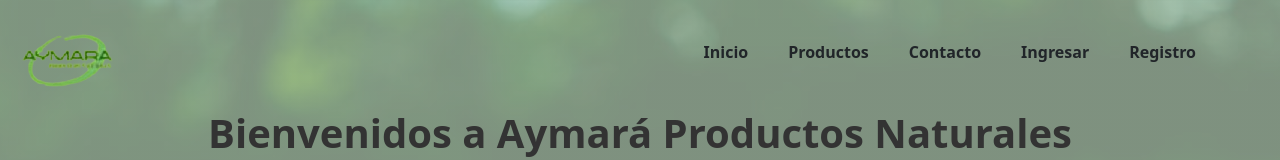
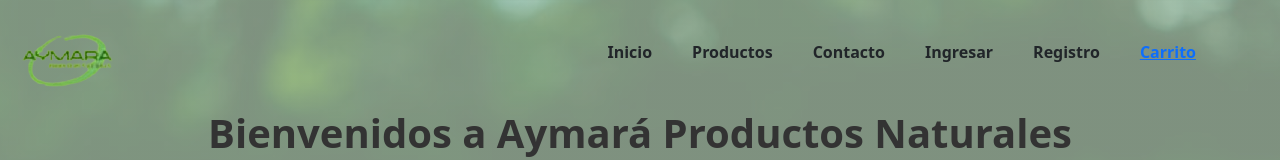
Before and after one commit to OrganizacionProyecto/Proyecto-TSDWAD, an Angular app in the folder FrontEnd/: page / in a window 1280 px wide. Shown: the top 160 px of the page. Built offline with nearby package versions, Linux system fonts and the light colour scheme.

Commit message:
router carrito y su enlace a html

```diff
--- a/FrontEnd/src/app/app.routes.ts
+++ b/FrontEnd/src/app/app.routes.ts
@@ -7,7 +7,8 @@
 import { RegistroComponent } from './pages/auth/registro/registro/registro.component';
 import { ContactoComponent } from './pages/contacto/contacto.component';
 import { AuthGuard } from './pages/services/auth.guard'; // Importa el authGuard
-import { DashboardComponent } from './pages/dashboard/dashboard/dashboard.component'
+import { DashboardComponent } from './pages/dashboard/dashboard/dashboard.component';
+import { CarritoComponent } from './pages/carrito/carrito.component';
 
 export const routes: Routes = [
   { path: '', component: HomeComponent },
@@ -19,5 +20,6 @@
   { path: 'registro', component: RegistroComponent },
   { path: 'contacto', component: ContactoComponent},
   { path: 'dashboard', component: DashboardComponent, canActivate: [AuthGuard] },
+  { path: 'carrito', component: CarritoComponent},
   { path: '**', redirectTo: '', pathMatch: 'full' },
 ];
--- a/FrontEnd/src/app/shared/header/header.component.html
+++ b/FrontEnd/src/app/shared/header/header.component.html
@@ -8,6 +8,7 @@
     <li><a (click)="navigateTo('/contacto')">Contacto</a></li>
     <li *ngIf="!authService.isLoggedIn()"><a (click)="navigateTo('/login')">Ingresar</a></li>
     <li *ngIf="!authService.isLoggedIn()"><a (click)="navigateTo('/registro')">Registro</a></li>
+    <li><a (click)="navigateTo('/carrito')" class="clickable">Carrito</a></li>
     <li *ngIf="authService.isLoggedIn()"><a (click)="logout()">Salir</a></li>
   </ul>
 </nav>
```
